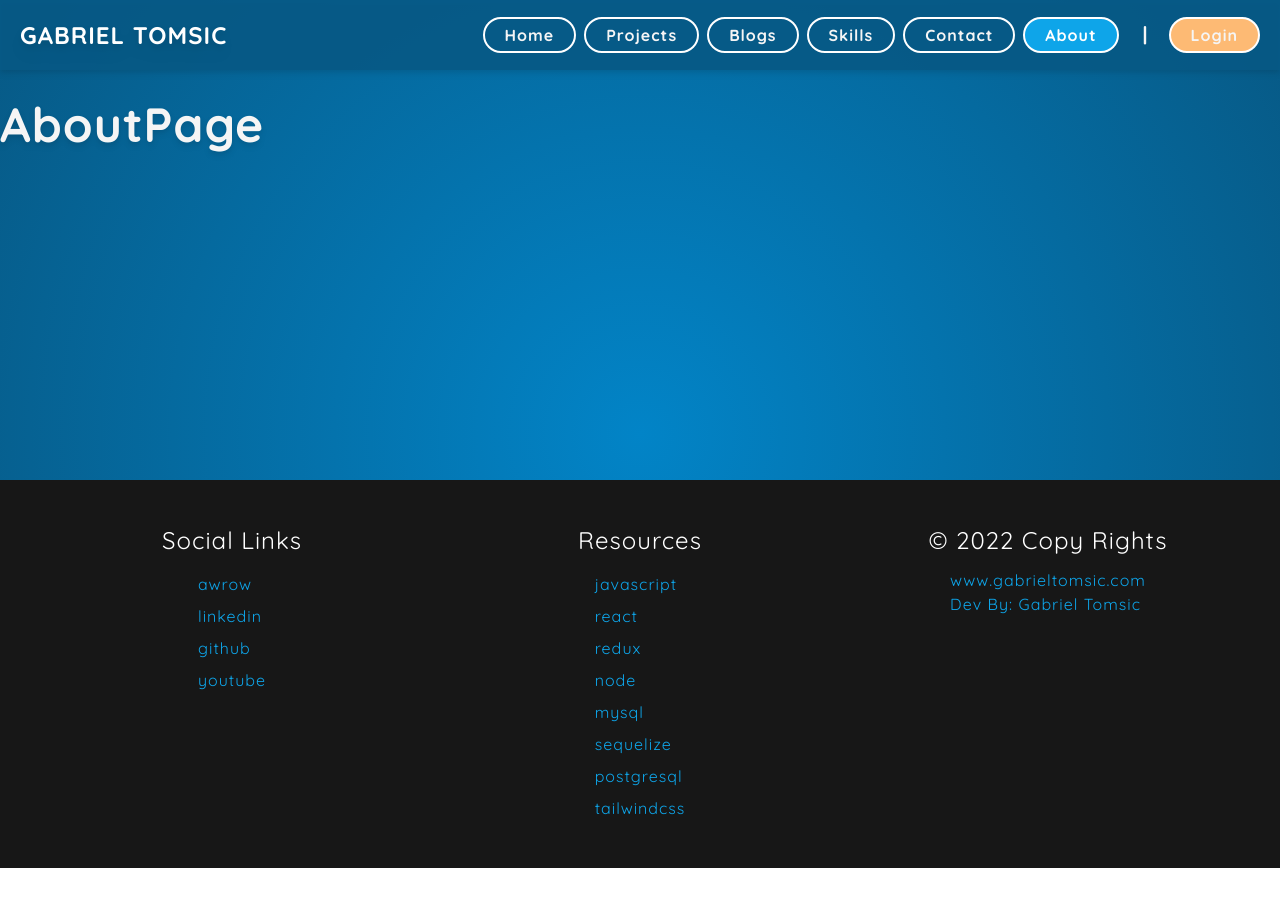
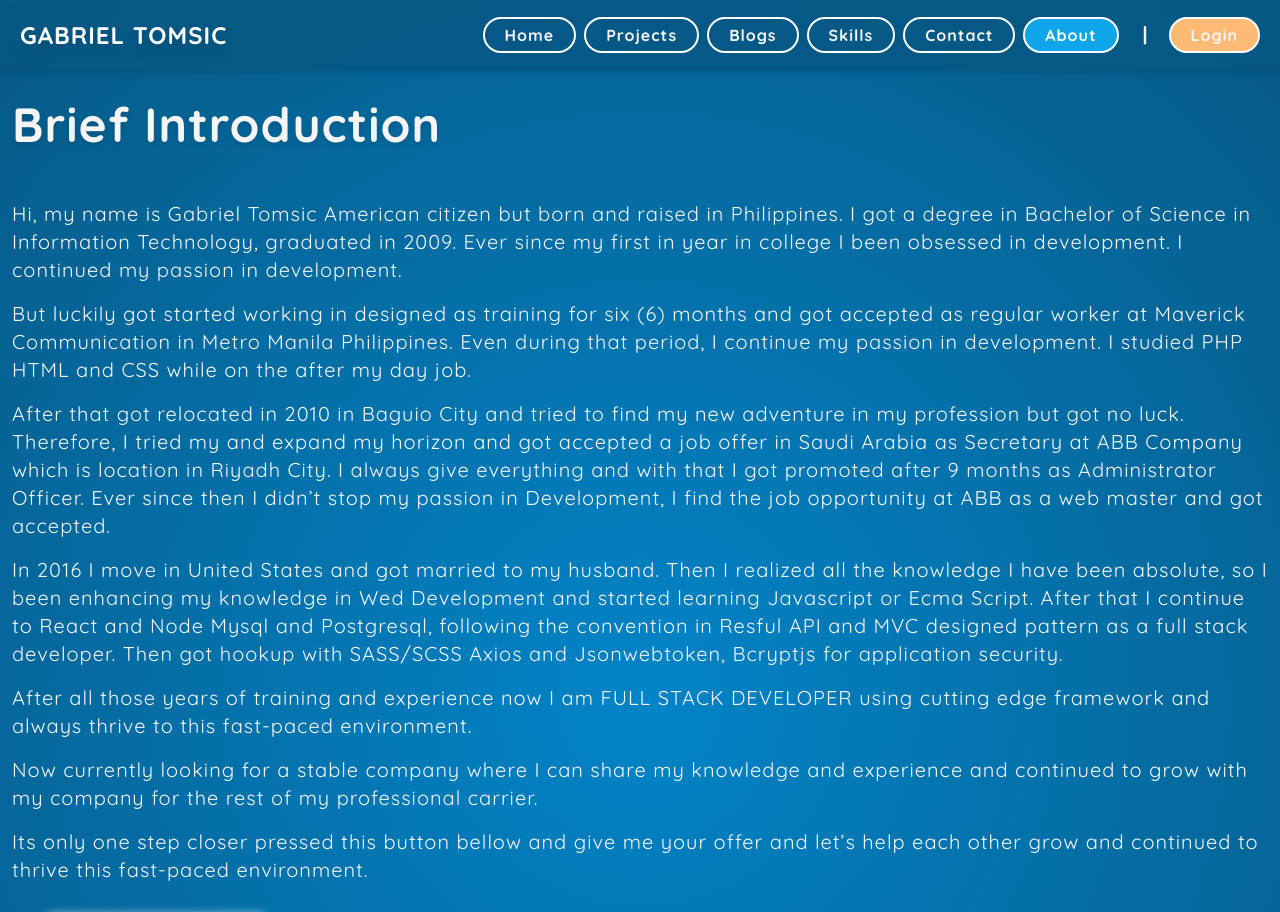
Before and after one commit to gtomsic/portfolio, a React (Create React App) app in the folder client/: page /about in a window 1280 px wide. Shown: the top 912 px of the page. Before the commit the page ends 868 px from the top, so only its background shows below. Built offline with nearby package versions, Linux system fonts and the light colour scheme.

Commit message:
About page complete

```diff
--- a/client/src/pages/AboutPage.js
+++ b/client/src/pages/AboutPage.js
@@ -1,6 +1,8 @@
 import React from "react";
+import { Link } from "react-router-dom";
 import { motion } from "framer-motion";
-import { container } from "../utils/animation";
+import { container, pulse } from "../utils/animation";
+import Container from "../components/Container";
 
 const AboutPage = () => {
     return (
@@ -10,9 +12,86 @@ const AboutPage = () => {
             animate="visible"
             exit="exit"
         >
-            <h2 className="text-3xl md:text-5xl z-20 font-bold drop-shadow-md w-full">
-                AboutPage
-            </h2>
+            <Container>
+                <div className="px-3">
+                    <div>
+                        <h2 className="text-3xl md:text-5xl z-20 font-bold drop-shadow-md w-full">
+                            Brief Introduction
+                        </h2>
+                    </div>
+                    <div className="w-[100%] mt-11 text-xl">
+                        <div className="py-2">
+                            Hi, my name is Gabriel Tomsic American citizen but
+                            born and raised in Philippines. I got a degree in
+                            Bachelor of Science in Information Technology,
+                            graduated in 2009. Ever since my first in year in
+                            college I been obsessed in development. I continued
+                            my passion in development.
+                        </div>
+                        <div className="py-2">
+                            But luckily got started working in designed as
+                            training for six (6) months and got accepted as
+                            regular worker at Maverick Communication in Metro
+                            Manila Philippines. Even during that period, I
+                            continue my passion in development. I studied PHP
+                            HTML and CSS while on the after my day job.
+                        </div>
+                        <div className="py-2">
+                            After that got relocated in 2010 in Baguio City and
+                            tried to find my new adventure in my profession but
+                            got no luck. Therefore, I tried my and expand my
+                            horizon and got accepted a job offer in Saudi Arabia
+                            as Secretary at ABB Company which is location in
+                            Riyadh City. I always give everything and with that
+                            I got promoted after 9 months as Administrator
+                            Officer. Ever since then I didn’t stop my passion in
+                            Development, I find the job opportunity at ABB as a
+                            web master and got accepted.
+                        </div>
+                        <div className="py-2">
+                            In 2016 I move in United States and got married to
+                            my husband. Then I realized all the knowledge I have
+                            been absolute, so I been enhancing my knowledge in
+                            Wed Development and started learning Javascript or
+                            Ecma Script. After that I continue to React and Node
+                            Mysql and Postgresql, following the convention in
+                            Resful API and MVC designed pattern as a full stack
+                            developer. Then got hookup with SASS/SCSS Axios and
+                            Jsonwebtoken, Bcryptjs for application security.
+                        </div>
+                        <div className="py-2">
+                            After all those years of training and experience now
+                            I am FULL STACK DEVELOPER using cutting edge
+                            framework and always thrive to this fast-paced
+                            environment.
+                        </div>
+                        <div className="py-2">
+                            Now currently looking for a stable company where I
+                            can share my knowledge and experience and continued
+                            to grow with my company for the rest of my
+                            professional carrier.
+                        </div>
+                        <div className="py-2">
+                            Its only one step closer pressed this button bellow
+                            and give me your offer and let’s help each other
+                            grow and continued to thrive this fast-paced
+                            environment.
+                        </div>
+
+                        <div className="mt-7 ml-11 mb-11 flex">
+                            <Link to="/contact">
+                                <motion.button
+                                    variants={pulse}
+                                    to="/contact"
+                                    className="bg-primary-dark hover:bg-primary border-white font-bold py-2 px-7 mx-2 flex items-center duration-300 rounded-lg border-2 cursor-pointer"
+                                >
+                                    Contact Me
+                                </motion.button>
+                            </Link>
+                        </div>
+                    </div>
+                </div>
+            </Container>
         </motion.div>
     );
 };
--- a/client/src/pages/ContactPage.js
+++ b/client/src/pages/ContactPage.js
@@ -72,7 +72,7 @@ const ContactPage = () => {
                                     <div>Message failed try again later</div>
                                 ) : (
                                     send?.name && (
-                                        <div className="mt-11 p-5 bg-white text-dark drop-shadow-lg mr-0 md:mr-3 rounded-lg md:rounded-2xl">
+                                        <div className="my-11 p-5 bg-white text-dark drop-shadow-lg mr-0 md:mr-3 rounded-lg md:rounded-2xl">
                                             <h3 className="text-2xl">
                                                 Hi {send?.name}
                                             </h3>
```
Also changed, not shown: 11 other files (tests, documents, lock files or other folders).
